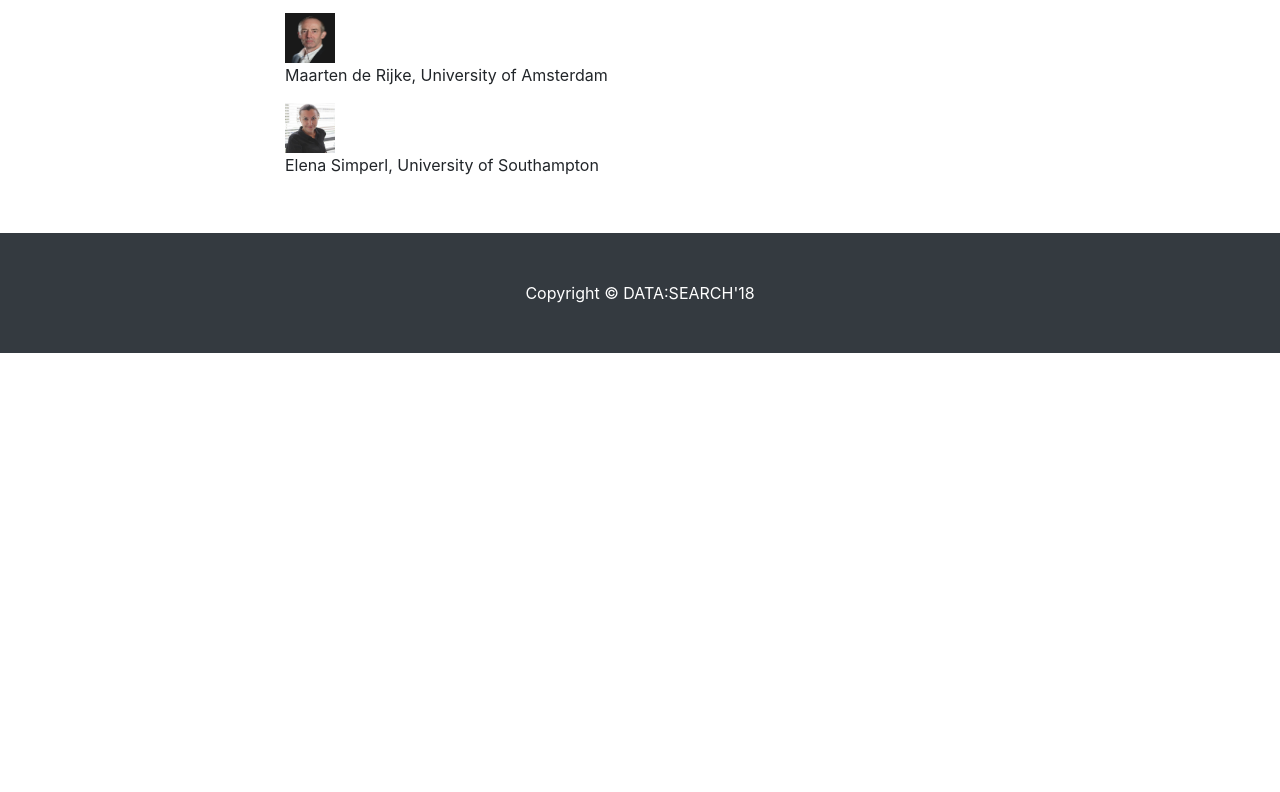
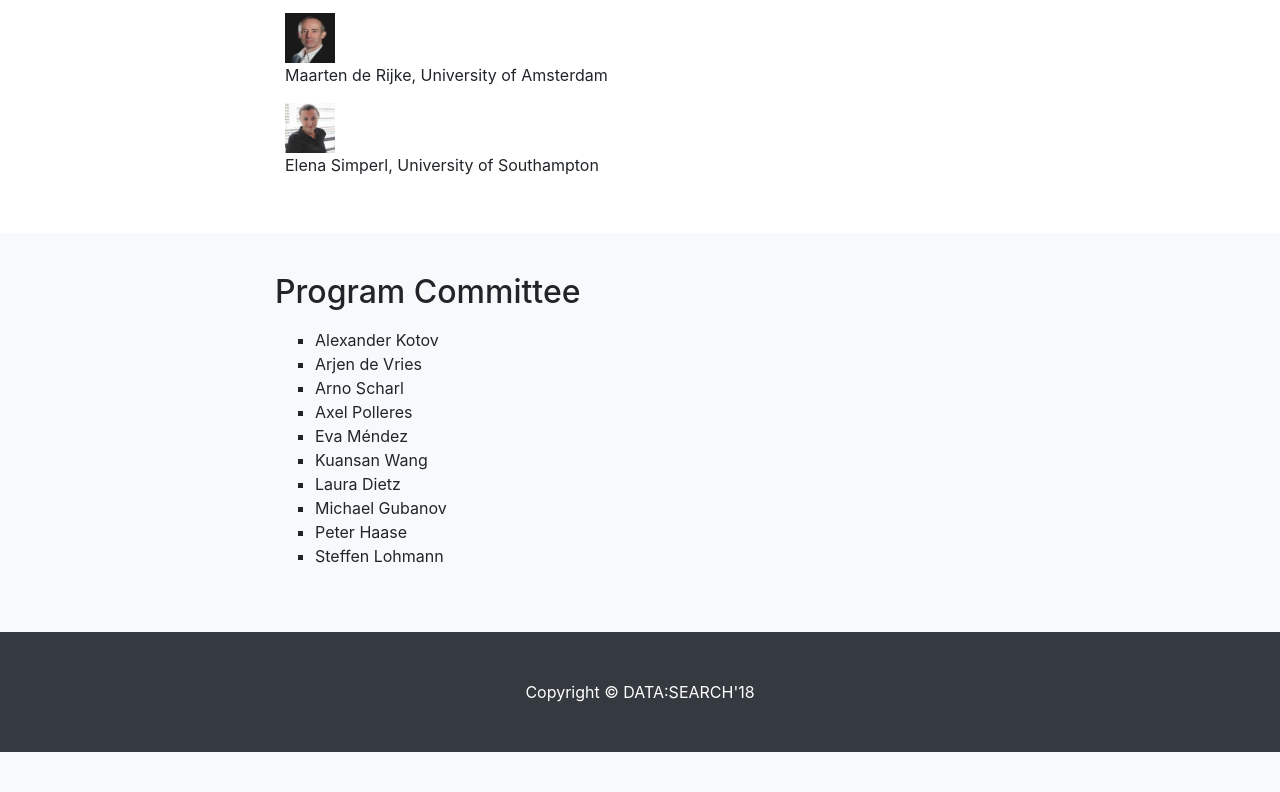
Before and after one commit to datasearch-ws/2018, a plain HTML site: page index.html in a window 1280 px wide. Shown: the part 3441-4233 px from the top of the page. Before the commit the page ends 3794 px from the top, so only its background shows below. Drawn offline with Linux system fonts and the light colour scheme.

Commit message:
added pc

```diff
--- a/index.html
+++ b/index.html
@@ -279,8 +279,30 @@
           </div>
         </div>
       </div>
+     </section>
 
-
+      <section id="pc" class="bg-light">
+        <div class="container">
+          <div class="row">
+            <div class="col-lg-8 mx-auto">
+              <h2>Program Committee</h2>
+              <p class="lead">
+                <ul>
+                  <li>Alexander Kotov</li>
+                  <li>Arjen de Vries</li>
+                  <li>Arno Scharl</li>
+                  <li>Axel Polleres</li>
+                  <li>Eva Méndez</li>
+                  <li>Kuansan Wang</li>
+                  <li>Laura Dietz</li>
+                  <li>Michael Gubanov</li>
+                  <li>Peter Haase</li>
+                  <li>Steffen Lohmann</li>
+                <br>
+                <br>
+            </div>
+          </div>
+        </div>
 
 <!-- xxxxxxxxxxxxxxxxxxxxxxxxxxxxxxxxxxxxxxxxxxxxx></p>-->
 
@@ -315,7 +337,7 @@
       </div>
 
       -->
-    </section>
+
 
 
 
```
